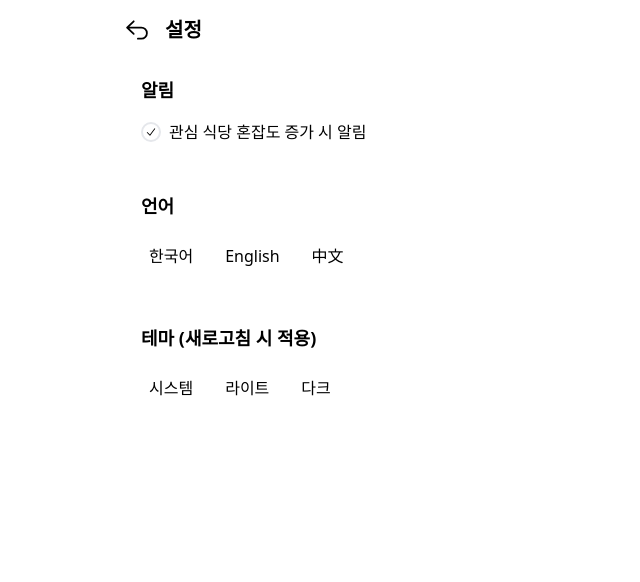
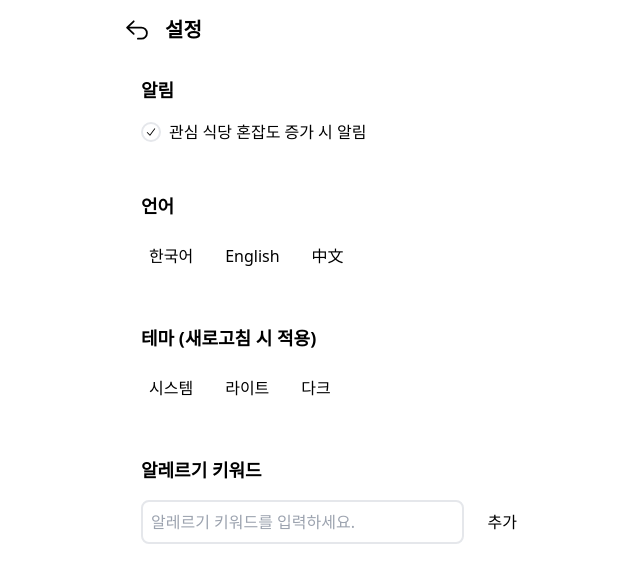
Before and after one commit to seolcu/ajou-cafeteria, a React (Vite) app: page /settings in a window 1280 px wide. Shown: the top 582 px of the page, without its empty margins (307-947 px from the left). Built offline with nearby package versions, Linux system fonts and the light colour scheme; what @catppuccin/tailwindcss would draw is missing.

Commit message:
new-feature: 설정에 알레르기 키워드 등록 가능하게 함

```diff
--- a/src/routes/settings.jsx
+++ b/src/routes/settings.jsx
@@ -2,12 +2,18 @@ import { Link } from "react-router-dom";
 import SimpleCheckBox from "../components/SimpleCheckbox";
 import SimpleButton from "../components/SimpleButton";
 import useLocalStorage from "../functions/useLocalStorage";
-import { ArrowUturnLeftIcon } from "@heroicons/react/20/solid";
+import { ArrowUturnLeftIcon, TrashIcon } from "@heroicons/react/20/solid";
+import { useState } from "react";
 
 export default function Settings() {
   const [language, setLanguage] = useLocalStorage("language", "ko");
   const [theme, setTheme] = useLocalStorage("theme", "system");
 
+  const [allergyKeywords, setAllergyKeywords] = useLocalStorage(
+    "allergyKeywords",
+    []
+  );
+  const [allergyKeywordInput, setAllergyKeywordInput] = useState("");
   return (
     <main className="p-4 flex flex-col gap-4">
       <header className="flex flex-row gap-4 items-center">
@@ -72,6 +78,46 @@ export default function Settings() {
           </SimpleButton>
         </div>
       </div>
+
+      <div className="bg-base p-4 flex flex-col gap-4 rounded-lg">
+        <h2 className="text-lg font-bold">알레르기 키워드</h2>
+        <div className="flex flex-row gap-4 items-center">
+          <input
+            type="text"
+            placeholder="알레르기 키워드를 입력하세요."
+            className="border-2 rounded-lg bg-surface0 border-text p-2 grow"
+            value={allergyKeywordInput}
+            onChange={(e) => setAllergyKeywordInput(e.target.value)}
+          />
+          <SimpleButton
+            enableCondition={allergyKeywordInput != ""}
+            onClick={() => {
+              setAllergyKeywords([...allergyKeywords, allergyKeywordInput]);
+              setAllergyKeywordInput("");
+            }}
+          >
+            추가
+          </SimpleButton>
+        </div>
+        <ul className="flex flex-col gap-2">
+          {allergyKeywords.map((allergyKeyword) => (
+            <li
+              className="rounded-lg p-2 bg-surface0 flex flex-row"
+              key={Math.random()}
+            >
+              <div className="grow truncate">{allergyKeyword}</div>
+              <TrashIcon
+                className="w-6 h-6 shrink-0"
+                onClick={() =>
+                  setAllergyKeywords(
+                    allergyKeywords.filter((k) => k != allergyKeyword)
+                  )
+                }
+              />
+            </li>
+          ))}
+        </ul>
+      </div>
     </main>
   );
 }
```
